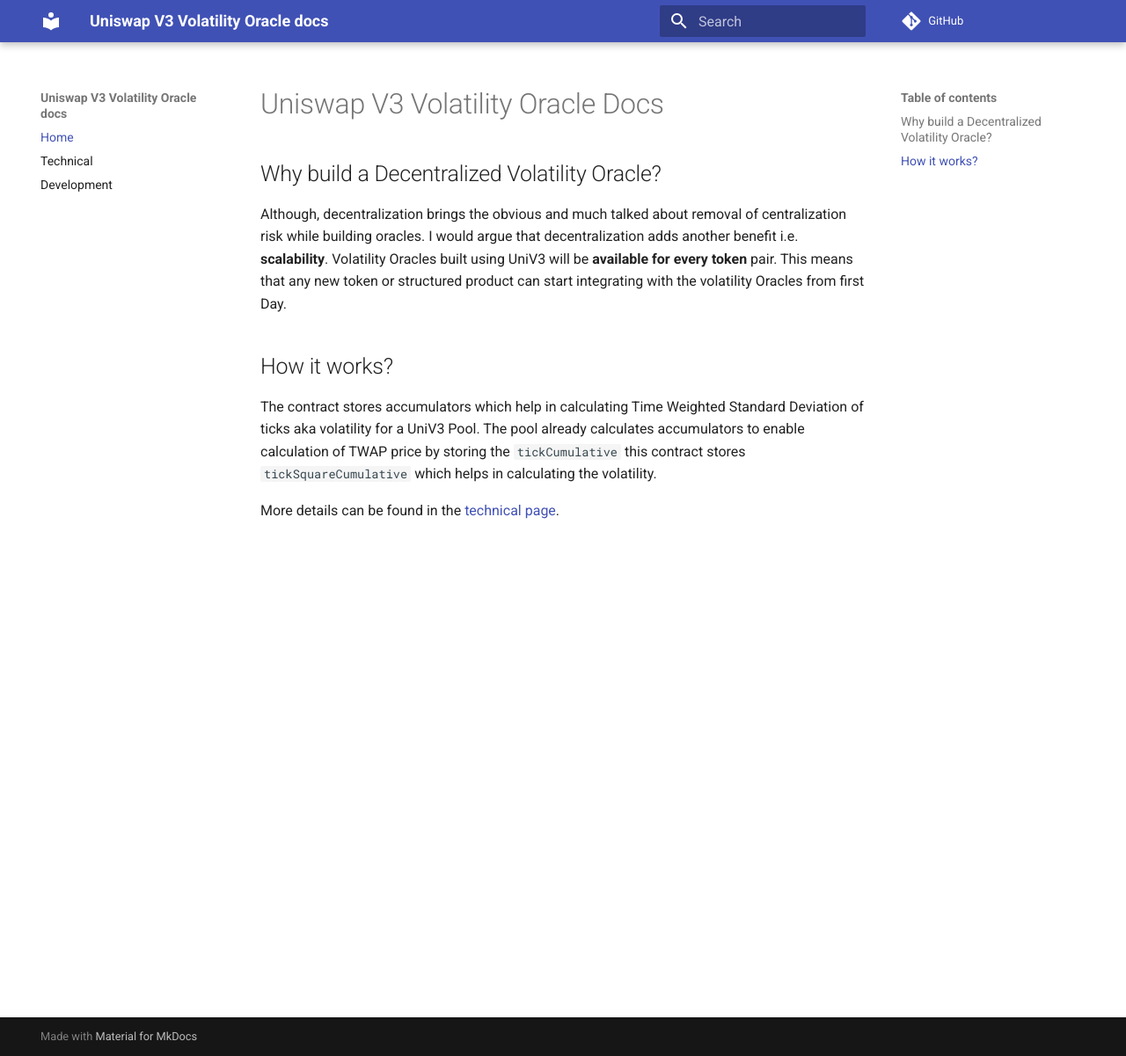
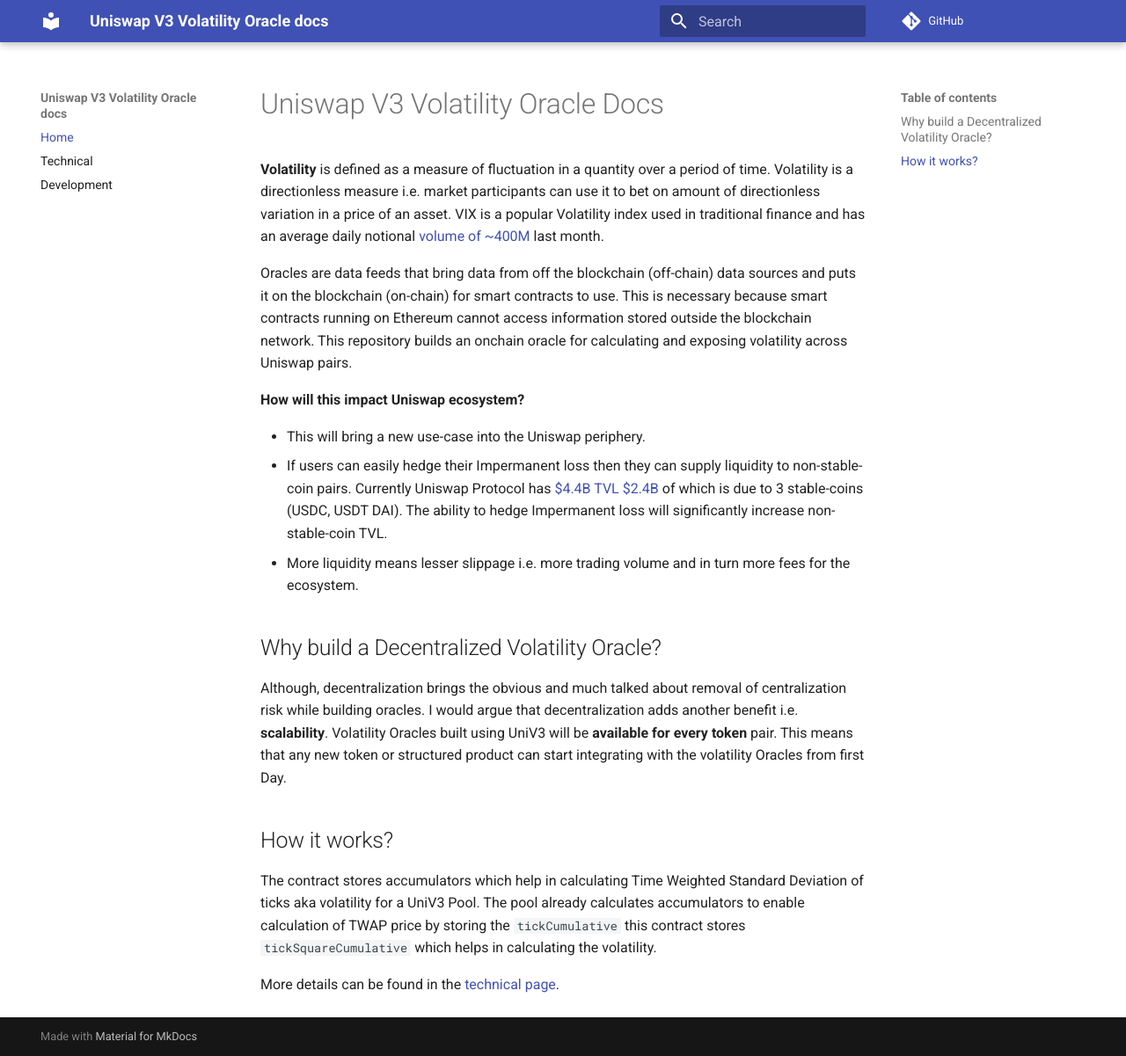
Before and after one commit to ankitchiplunkar/v3-volatility-oracle, an MkDocs documentation site: the page built from docs/index.md, in a window 1280 px wide and 1201 px high. Shown: the whole window at 88% size. Built offline with MkDocs 1.6.1 and Material for MkDocs 9.7.7, drawn with Linux system fonts in a browser that asks for light colours; comment, search, counter and statistics services are not loaded.

Commit message:
initial commit

```diff
--- a/docs/index.md
+++ b/docs/index.md
@@ -1,4 +1,14 @@
 # Uniswap V3 Volatility Oracle Docs
+
+**Volatility** is defined as a measure of fluctuation in a quantity over a period of time. Volatility is a directionless measure i.e. market participants can use it to bet on amount of directionless variation in a price of an asset. VIX is a popular Volatility index used in traditional finance and has an average daily notional [volume of ~400M](https://ycharts.com/indicators/cboe_vix_volume) last month.
+
+Oracles are data feeds that bring data from off the blockchain (off-chain) data sources and puts it on the blockchain (on-chain) for smart contracts to use. This is necessary because smart contracts running on Ethereum cannot access information stored outside the blockchain network. This repository builds an onchain oracle for calculating and exposing volatility across Uniswap pairs.
+
+**How will this impact Uniswap ecosystem?**
+
+- This will bring a new use-case into the Uniswap periphery.
+- If users can easily hedge their Impermanent loss then they can supply liquidity to non-stable-coin pairs. Currently Uniswap Protocol has [$4.4B TVL $2.4B](https://info.uniswap.org/#/) of which is due to 3 stable-coins (USDC, USDT DAI). The ability to hedge Impermanent loss will significantly increase non-stable-coin TVL.
+- More liquidity means lesser slippage i.e. more trading volume and in turn more fees for the ecosystem.
 
 ## Why build a Decentralized Volatility Oracle?
 
```
Also changed, not shown: docs/howto.md (added, +1 -0 lines).
